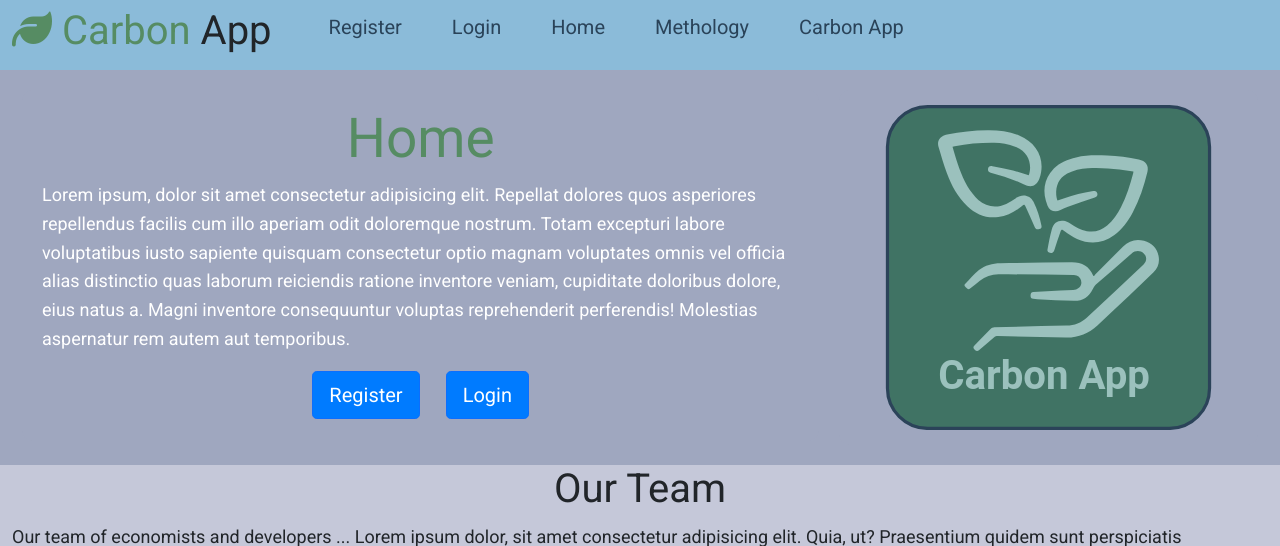
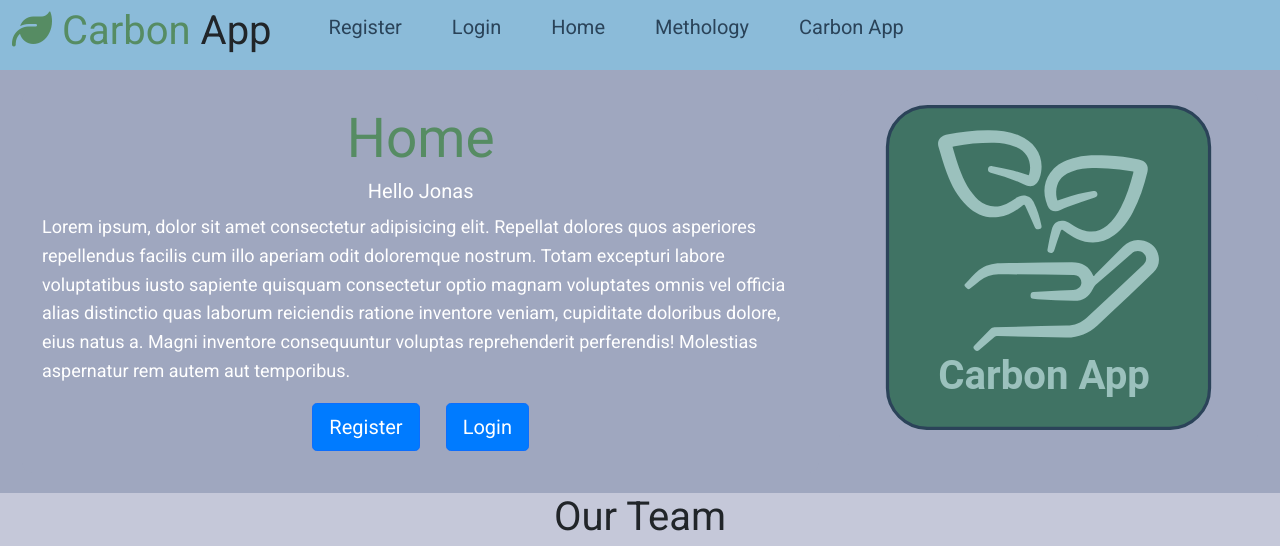
Before and after one commit to JonasStockkamp/FOR19_APP, a Flask app: page / in a window 1280 px wide. Shown: the top 546 px of the page. Run offline with Flask 2, Linux system fonts and the light colour scheme; some libraries are stand-ins or nearby versions.

Commit message:
Update home.html

```diff
--- a/capp/templates/home.html
+++ b/capp/templates/home.html
@@ -8,6 +8,7 @@
     <div class="header_home">
       <div class="box">
         <h1 style="font-size:55px;"><span class="text-logo"> Home</span></h1>
+        <h5> Hello Jonas </h5>
         <p style="text-align:left;">
             Lorem ipsum, dolor sit amet consectetur adipisicing elit. Repellat dolores quos asperiores repellendus facilis cum illo aperiam odit doloremque nostrum. Totam excepturi labore voluptatibus iusto sapiente quisquam consectetur optio magnam voluptates omnis vel officia alias distinctio quas laborum reiciendis ratione inventore veniam, cupiditate doloribus dolore, eius natus a. Magni inventore consequuntur voluptas reprehenderit perferendis! Molestias aspernatur rem autem aut temporibus.
         </p>
```
